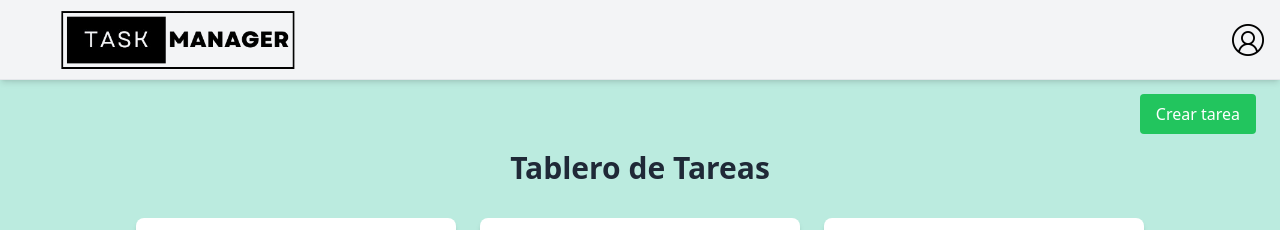
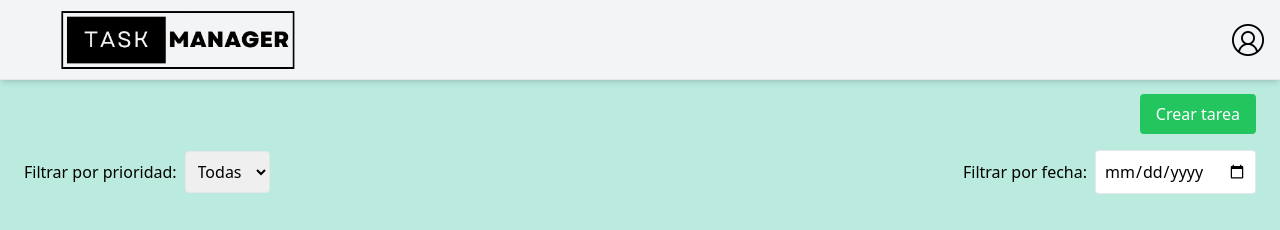
Before and after one commit to Josealjaga/taskmanager-front, a React (Vite) app: page / in a window 1280 px wide. Shown: the top 230 px of the page. Built offline with nearby package versions, Linux system fonts and the light colour scheme; no server answers; sample sign-in values are in the browser's storage.

Commit message:
filtro por prioridad y fecha agregado

```diff
--- a/src/apps/Home/Pages/Home.tsx
+++ b/src/apps/Home/Pages/Home.tsx
@@ -1,7 +1,7 @@
 import { FC, useEffect, useState } from 'react';
 import { BACKEND } from '../../Shared/Consts/Back';
 import { ClipboardList, Activity, CheckCircle2, Calendar, Flag, Folder } from 'lucide-react';
-import {useNavigate,} from 'react-router-dom';
+import { useNavigate } from 'react-router-dom';
 
 interface Task {
   id: string;
@@ -18,6 +18,8 @@ type KanbanBoardProps = object;
 const KanbanBoard: FC<KanbanBoardProps> = () => {
   const [tasks, setTasks] = useState<Task[]>([]);
   const [selectedTask, setSelectedTask] = useState<Task | null>(null);
+  const [filterPriority, setFilterPriority] = useState<string>('all');
+  const [filterDate, setFilterDate] = useState<string>('all');
   const navigate = useNavigate();
 
   useEffect(() => {
@@ -33,7 +35,6 @@ const KanbanBoard: FC<KanbanBoardProps> = () => {
 
         if (response.ok) {
           const data = await response.json();
-          console.log(data.data);
           setTasks(data.data);
         } else {
           console.error('Error fetching tasks:', response.statusText);
@@ -50,8 +51,24 @@ const KanbanBoard: FC<KanbanBoardProps> = () => {
     setSelectedTask(task);
   };
 
-  const getTasksByStatus = (status: Task['status']) =>
-    tasks.filter((task) => task.status === status);
+  const getTasksByStatus = (status: Task['status']) => {
+    let filteredTasks = tasks.filter((task) => task.status === status);
+
+    // Aplicar filtro por prioridad
+    if (filterPriority !== 'all') {
+      filteredTasks = filteredTasks.filter((task) => task.priority === filterPriority);
+    }
+
+    // Aplicar filtro por fecha
+    if (filterDate !== 'all') {
+      filteredTasks = filteredTasks.filter((task) => {
+        const taskDate = new Date(task.finishdate).toLocaleDateString();
+        return taskDate === filterDate;
+      });
+    }
+
+    return filteredTasks;
+  };
 
   const getPriorityColor = (priority: Task['priority']) => {
     switch (priority) {
@@ -90,11 +107,10 @@ const KanbanBoard: FC<KanbanBoardProps> = () => {
         'Content-Type': 'application/json',
         Authorization: `Bearer ${sessionStorage.getItem('user_token')}`,
       },
-    })
+    });
     setSelectedTask(null);
     window.location.reload();
-  }
-
+  };
 
   return (
     <div className='p-6 min-h-screen bg-[#bbebdf] bg-auto bg-center bg-no-repeat'>
@@ -106,6 +122,33 @@ const KanbanBoard: FC<KanbanBoardProps> = () => {
           Crear tarea
         </button>
       </div>
+
+      {/* Filtros */}
+      <div className="flex justify-between items-center mb-8">
+        <div>
+          <label className="mr-2">Filtrar por prioridad:</label>
+          <select
+            value={filterPriority}
+            onChange={(e) => setFilterPriority(e.target.value)}
+            className="p-2 border rounded"
+          >
+            <option value="all">Todas</option>
+            <option value="low">Baja</option>
+            <option value="medium">Media</option>
+            <option value="high">Alta</option>
+          </select>
+        </div>
+        <div>
+          <label className="mr-2">Filtrar por fecha:</label>
+          <input
+            type="date"
+            value={filterDate === 'all' ? '' : filterDate}
+            onChange={(e) => setFilterDate(e.target.value ? new Date(e.target.value).toLocaleDateString() : 'all')}
+            className="p-2 border rounded"
+          />
+        </div>
+      </div>
+
       <h1 className="text-3xl font-bold mb-8 text-center text-gray-800">Tablero de Tareas</h1>
       <div className="flex space-x-6 overflow-x-auto pb-8 justify-center">
         {['todo', 'doing', 'completed'].map((status) => (
```
